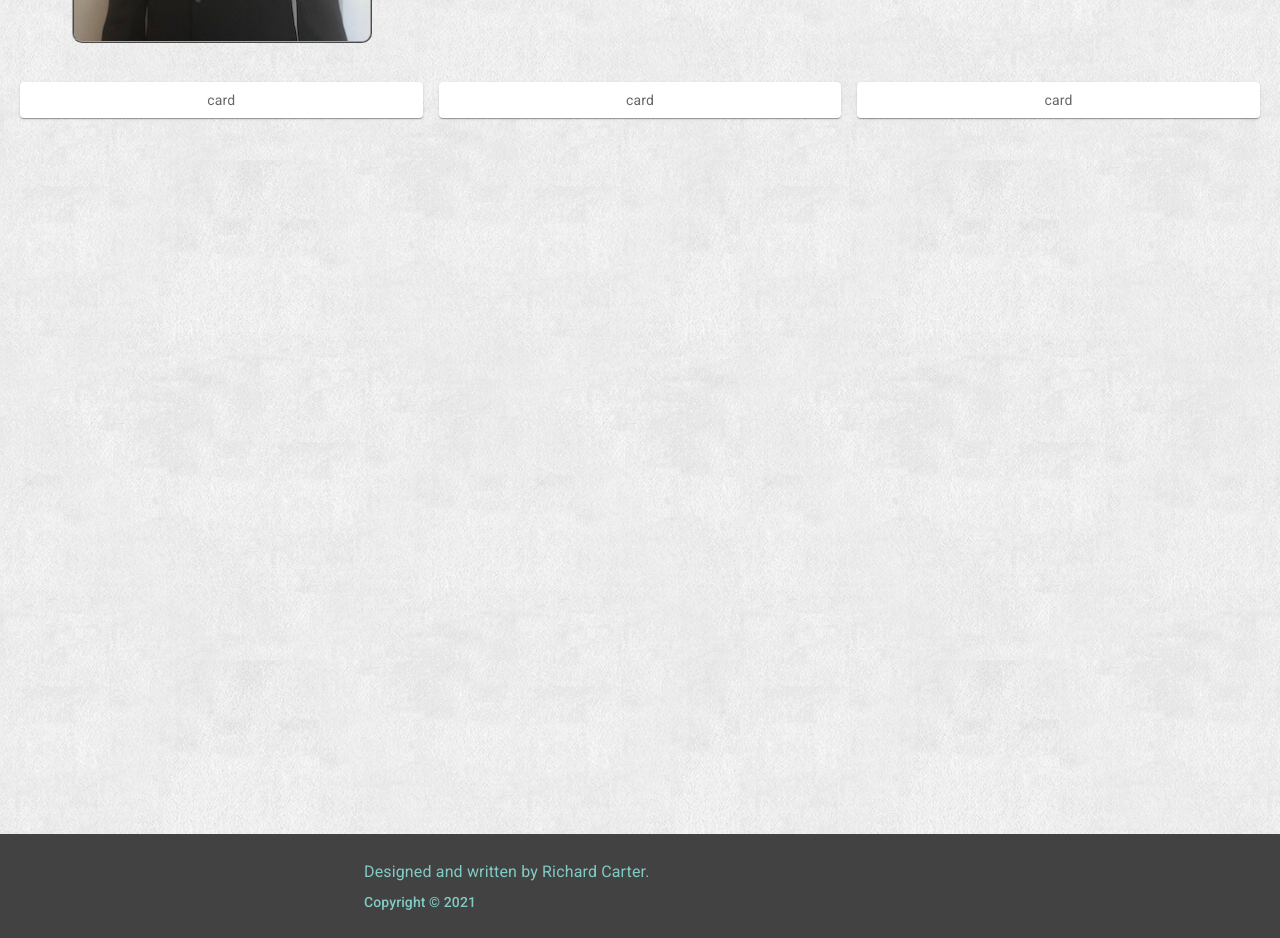
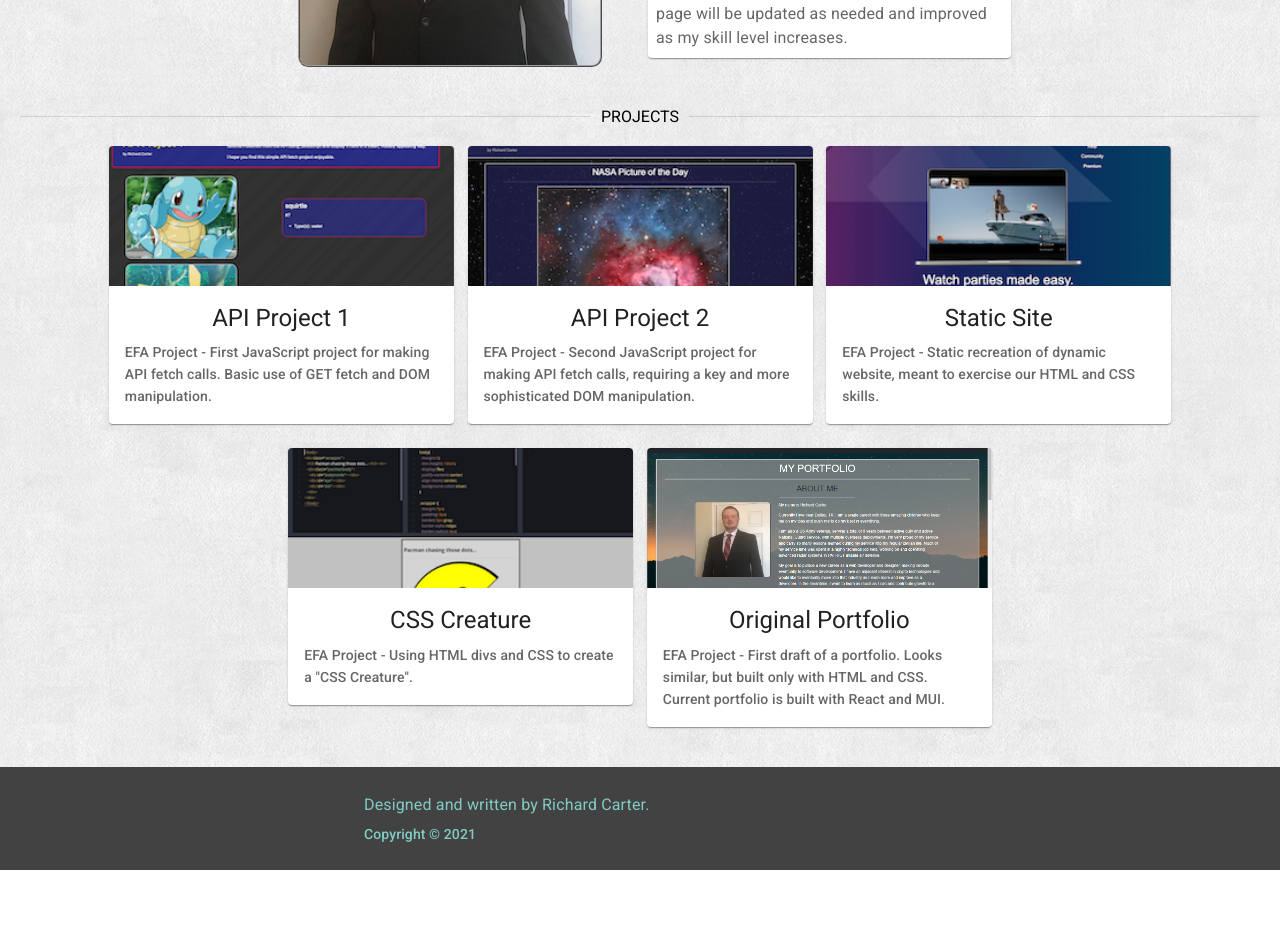
Before and after one commit to rcartr/rcartr.github.io, a React (Create React App) app: page / in a window 1280 px wide. Shown: the part 340-1278 px from the top of the page. After the commit the page ends 1210 px from the top, so only its background shows below. Built offline with nearby package versions, Linux system fonts and the light colour scheme.

Commit message:
Ready for merge.
Major update, ready for merge and deployment. Still needs newer projects added + contact form.

```diff
--- a/src/components/Body.js
+++ b/src/components/Body.js
@@ -5,8 +5,21 @@ import Box from '@mui/material/Box';
 import Paper from '@mui/material/Paper';
 import Grid from '@mui/material/Grid';
 import Link from '@mui/material/Link';
+import Card from '@mui/material/Card';
+import CardContent from '@mui/material/CardContent';
+import CardMedia from '@mui/material/CardMedia';
+import { CardActionArea, Divider } from '@mui/material';
+import TwitterIcon from '@mui/icons-material/Twitter';
+import GitHubIcon from '@mui/icons-material/GitHub';
+import LinkedInIcon from '@mui/icons-material/LinkedIn';
+import IconButton from '@mui/material/IconButton';
 
 import mySelfie from '../assets/business-self.jpg';
+import apiProject1 from '../assets/apiProject1Thumbnail.png'
+import apiProject2 from '../assets/apiProject2Thumbnail.png'
+import staticSite from '../assets/staticSiteThumbnail.png';
+import cssCreature from '../assets/cssCreaturePreview.png';
+import oldPortfolio from '../assets/originalPortfolio.png';
 
 const Item = styled(Paper)(({ theme }) => ({
     ...theme.typography.body2,
@@ -21,25 +34,123 @@ function Body() {
         return(
             <Box className="bodyBox" sx={{ flexGrow: 1}}>
                 {/* <Typography variant="h3">Body component</Typography> */}
-                <Grid container spacing={2} justifyContent="space-around">
-                    <Grid item xs={4}>
+                <center>
+                <Grid container maxWidth="95%" padding="20px" direction="row" spacing={2} justifyContent="center" alignItems="center">
+                    <Grid item xs={12} sm={6} md={4}>
                         <img src={mySelfie} className="myPic" />
                         <p><Link href="../assets/"></Link></p>
                     </Grid>
-                    <Grid item xs={6}>
-                        <Item><Typography variant="body1" align="left">My name is Richard Carter.<p/>
-                        US Army veteran, single parent, aspiring junior level web developer.</Typography></Item>
-                    </Grid>
-                    <Grid item xs={4}>
-                        <Item>card</Item>
-                    </Grid>
-                    <Grid item xs={4}>
-                        <Item>card</Item>
-                    </Grid>
-                    <Grid item xs={4}>
-                        <Item>card</Item>
+                    <Grid item xs={12} sm={6} md={4}>
+                        <Item><Typography variant="body1" align="left">My name is Richard Carter.<br/>
+                        Located near Dallas, TX.<p/>
+                        US Army veteran, single parent, aspiring web developer with adjacent interests in the crypto industry.<p/>
+                        Eager to improve my skills as a developer and deliver quality web products. This portfolio page will be updated as needed and improved as my skill level increases.</Typography></Item>
                     </Grid>
                 </Grid>
+                <Divider>PROJECTS</Divider>
+                <Grid container maxWidth="90%" padding="20px" direction="row" spacing={1} justifyContent="center" rowSpacing={3}>
+                    <Grid item xs={12} sm={6} md={4}>
+                        <Card sx={{ maxWidth: 345 }}>
+                            <CardActionArea href="https://rcartr.github.io/apiProject1/" target="blank">
+                            <CardMedia
+                                component="img"
+                                height="140"
+                                image={apiProject1}
+                                alt="API Project 1"
+                            />
+                            <CardContent>
+                                <Typography gutterBottom variant="h5" component="div">
+                                    API Project 1
+                                </Typography>
+                                <Typography variant="subtitle2" color="text.secondary" align="left">
+                                    EFA Project - First JavaScript project for making API fetch calls. Basic use of GET fetch and DOM manipulation.
+                                </Typography>
+                            </CardContent>
+                            </CardActionArea>
+                        </Card>
+                    </Grid>
+                    <Grid item xs={12} sm={6} md={4}>
+                        <Card sx={{ maxWidth: 345 }}>
+                            <CardActionArea href="https://carter-agi-project2.web.app" target="blank">
+                            <CardMedia
+                                component="img"
+                                height="140"
+                                image={apiProject2}
+                                alt="API Project 2"
+                            />
+                            <CardContent>
+                                <Typography gutterBottom variant="h5" component="div">
+                                    API Project 2
+                                </Typography>
+                                <Typography variant="subtitle2" color="text.secondary" align="left">
+                                    EFA Project - Second JavaScript project for making API fetch calls, requiring a key and more sophisticated DOM manipulation.
+                                </Typography>
+                            </CardContent>
+                            </CardActionArea>
+                        </Card>
+                    </Grid>
+                    <Grid item xs={12} sm={6} md={4}>
+                        <Card sx={{ maxWidth: 345 }}>
+                            <CardActionArea href="https://rcartr.github.io/staticLayout/" target="blank">
+                            <CardMedia
+                                component="img"
+                                height="140"
+                                image={staticSite}
+                                alt="Static site"
+                            />
+                            <CardContent>
+                                <Typography gutterBottom variant="h5" component="div">
+                                    Static Site
+                                </Typography>
+                                <Typography variant="subtitle2" color="text.secondary" align="left">
+                                    EFA Project - Static recreation of dynamic website, meant to exercise our HTML and CSS skills.
+                                </Typography>
+                            </CardContent>
+                            </CardActionArea>
+                        </Card>
+                    </Grid>
+                    <Grid item xs={12} sm={6} md={4}>
+                        <Card sx={{ maxWidth: 345 }}>
+                            <CardActionArea href="https://codepen.io/rcartr/pen/GRmvKmP" target="blank">
+                            <CardMedia
+                                component="img"
+                                height="140"
+                                image={cssCreature}
+                                alt="CSS Creature"
+                            />
+                            <CardContent>
+                                <Typography gutterBottom variant="h5" component="div">
+                                    CSS Creature
+                                </Typography>
+                                <Typography variant="subtitle2" color="text.secondary" align="left">
+                                    EFA Project - Using HTML divs and CSS to create a "CSS Creature".
+                                </Typography>
+                            </CardContent>
+                            </CardActionArea>
+                        </Card>
+                    </Grid>
+                    <Grid item xs={12} sm={6} md={4}>
+                        <Card sx={{ maxWidth: 345 }}>
+                            <CardActionArea href="https://rcartr.github.io/oldindex.html" target="blank">
+                            <CardMedia
+                                component="img"
+                                height="140"
+                                image={oldPortfolio}
+                                alt="Original Portfolio"
+                            />
+                            <CardContent>
+                                <Typography gutterBottom variant="h5" component="div">
+                                    Original Portfolio
+                                </Typography>
+                                <Typography variant="subtitle2" color="text.secondary" align="left">
+                                    EFA Project - First draft of a portfolio. Looks similar, but built only with HTML and CSS. Current portfolio is built with React and MUI.
+                                </Typography>
+                            </CardContent>
+                            </CardActionArea>
+                        </Card>
+                    </Grid>
+                </Grid>
+                    </center>
             </Box>
         )
 }
--- a/src/components/Footer.js
+++ b/src/components/Footer.js
@@ -8,16 +8,7 @@ import Container from '@mui/material/Container';
 function Footer() {
 
         return(
-            <Box
-                sx={{
-                    display: 'flex',
-                    flexDirection: 'column',
-                    minHeight: '100vh',
-                }}
-            >
-                <CssBaseline />
-
-                <Box component="footer"
+            <Box component="footer"
                     sx={{
                         py: 3, px: 2, mt: 'auto',
                         backgroundColor: (theme) =>
@@ -35,7 +26,6 @@ function Footer() {
                     </Typography>
                     </Container>
                 </Box>
-            </Box>
         )
 }
 
--- a/src/components/Header.js
+++ b/src/components/Header.js
@@ -21,7 +21,7 @@ function Header() {
                         >
                             <WorkIcon />
                         </IconButton>
-                        <Typography variant="h6" component="div">My Portfolio</Typography>
+                        <Typography variant="h6" component="div">Richard Carter's Portfolio</Typography>
                     </Toolbar>
                 </AppBar>
                 <Toolbar />
```
Also changed, not shown: oldindex.html (+5 -5 lines), src/assets/originalPortfolio.png (added).
